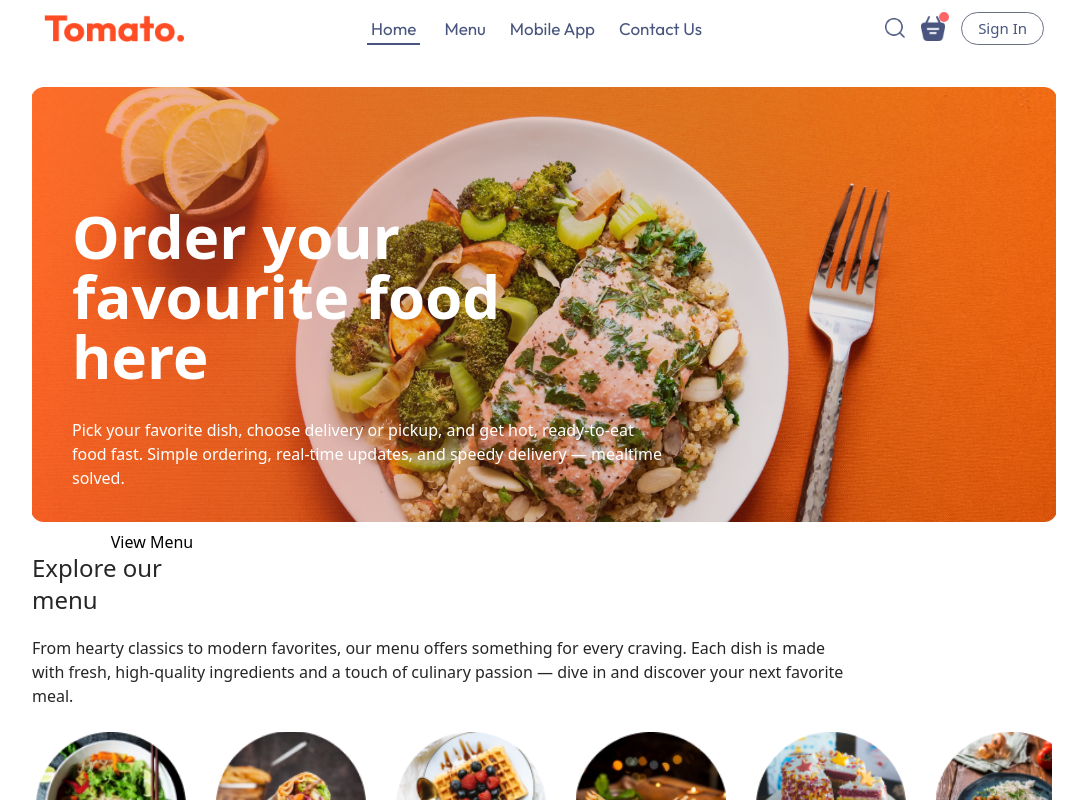
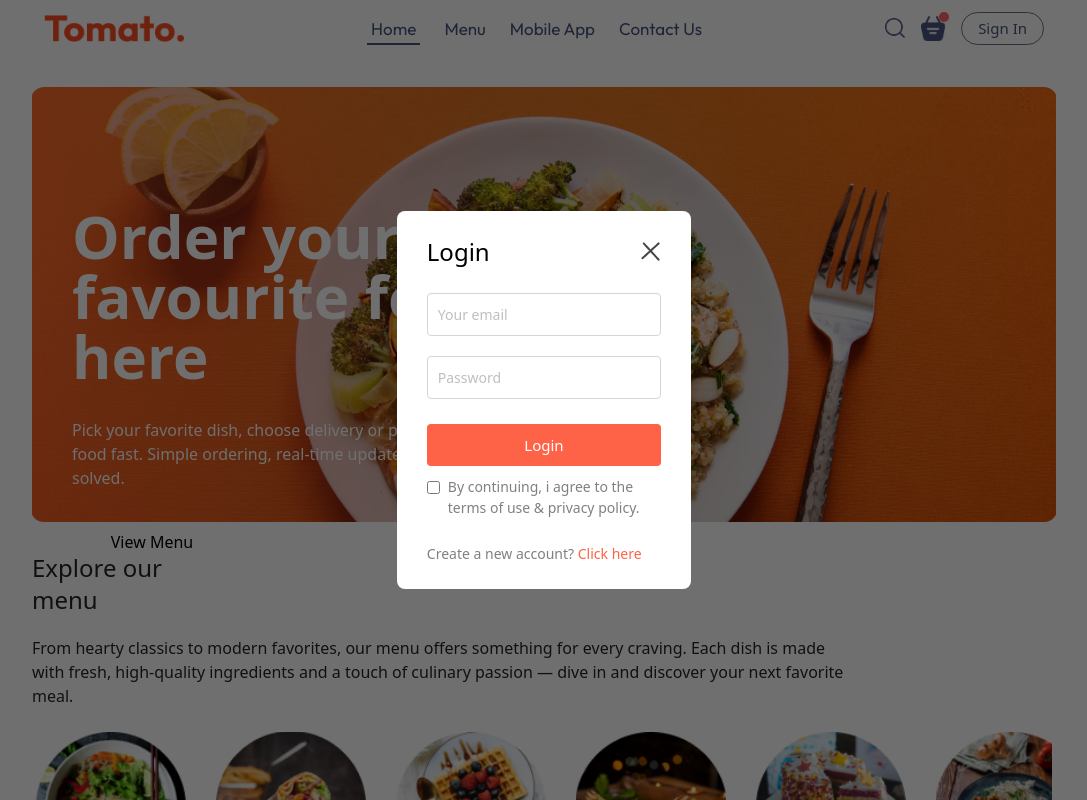
Before and after one commit to Bslm61/Bslm.Food, a React (Vite) app in the folder Frontend/: page / in a window 1280 px wide. Both pictures are taken after a click on the button "Sign In". Shown: the top 800 px of the page, without its empty margins (96-1183 px from the left). Built offline with nearby package versions, Linux system fonts and the light colour scheme; a web font is replaced by a local one.

Commit message:
Login Form

```diff
--- a/Frontend/src/App.jsx
+++ b/Frontend/src/App.jsx
@@ -1,16 +1,19 @@
-import React from "react";
+import React, { useState } from "react";
 import { Navbar } from "./components/Navbar/Navbar";
 import { Routes, Route } from "react-router";
 import { Home } from "./pages/Home/Home";
 import { Cart } from "./pages/Cart/Cart";
 import { PlaceOrder } from "./pages/PlaceOrder/PlaceOrder";
 import { Footer } from "./components/Footer/Footer";
+import { LogingPopup } from "./components/LogingPopup/LogingPopup";
 
 const App = () => {
+  const [showLogin, setShowLogin] = useState(false);
   return (
     <>
+      {showLogin ? <LogingPopup setShowLogin={setShowLogin} /> : <></>}
       <div className="overflow-   sm:overflow-hidden p-0  box-border min-h-screen w-[80%] m-auto ">
-        <Navbar />
+        <Navbar setShowLogin={setShowLogin} />
         <Routes>
           <Route path="/" element={<Home />} />
           <Route path="/cart" element={<Cart />} />
--- a/Frontend/src/components/LogingPopup/LogingPopup.jsx
+++ b/Frontend/src/components/LogingPopup/LogingPopup.jsx
@@ -1,5 +1,77 @@
-import React from "react";
+import React, { useState } from "react";
+import assets from "../../assets/assets";
 
-export const LogingPopup = () => {
-  return <div>LogingPopup</div>;
+export const LogingPopup = ({ setShowLogin }) => {
+  const [currState, setCurrState] = useState("Login");
+
+  return (
+    // login-popup
+    <div className="absolute z-1  w-full h-full bg-[#00000090] grid ">
+      {/* login-popup-container */}
+      <form className="place-self-center w-[23vw] max-w-[330px] text-[#808080] bg-white flex flex-col gap-[25px] p-[25px_30px] rounded-lg text-[14px] animate-fade-in duration-500">
+        {/* login-popup-title     */}
+        <div className="flex justify-between items-center text-black text-2xl  ">
+          <h2>{currState}</h2>
+          <img
+            className=" cursor-pointer"
+            onClick={() => {
+              setShowLogin(false);
+            }}
+            src={assets.cross_icon}
+            alt=""
+          />
+        </div>
+        {/* login-popup-inputs */}
+        <div className="flex flex-col gap-5">
+          {currState === "Login" ? (
+            <></>
+          ) : (
+            <input
+              className="border border-gray-300 border-solid p-2.5 rounded-sm outline-none focus:ring-2 focus:ring-orange-400"
+              type="text"
+              placeholder="Your name "
+              required
+            />
+          )}
+          <input
+            className="border border-gray-300 border-solid p-2.5 rounded-sm outline-none focus:ring-2 focus:ring-orange-400"
+            type="email"
+            placeholder="Your email"
+            required
+          />
+          <input
+            className="border border-gray-300 border-solid p-2.5 rounded-sm outline-none focus:ring-2 focus:ring-orange-400"
+            type="password"
+            placeholder="Password"
+            required
+          />
+        </div>
+        <button className="border-none p-2.5 bg-[#FF6347] text-[15px] cursor-pointer text-white rounded-sm">{currState === "Sign Up" ? "Create account" : "Login"}</button>
+        {/* login-popup-condition */}
+        <div className="flex items-start  gap-2 -mt-[15px] ">
+          <input className="mt-[5px]" type="checkbox" required />
+          <p>By continuing, i agree to the terms of use & privacy policy.</p>
+        </div>
+        {currState === "Login" ? (
+          <p>
+            Create a new account?{" "}
+            <span
+              onClick={() => setCurrState("Sign Up")}
+              className="cursor-pointer text-[#FF6347]">
+              Click here
+            </span>
+          </p>
+        ) : (
+          <p>
+            Already have an account?{" "}
+            <span
+              onClick={() => setCurrState("Login")}
+              className="cursor-pointer text-[#FF6347]">
+              Login here
+            </span>
+          </p>
+        )}
+      </form>
+    </div>
+  );
 };
--- a/Frontend/src/components/Navbar/Navbar.jsx
+++ b/Frontend/src/components/Navbar/Navbar.jsx
@@ -1,7 +1,7 @@
 import React, { useState } from "react";
 import { Link } from "react-scroll";
 
-export const Navbar = () => {
+export const Navbar = ({setShowLogin}) => {
   const [menu, setMenu] = useState("home");
   const [isOpen, setIsOpen] = useState(false); // for mobile menu toggle
 
@@ -54,7 +54,10 @@ export const Navbar = () => {
             <div className="absolute min-w-2.5 min-h-2.5 bg-red-400 rounded-full -top-1 -right-1"></div>
           </div>
 
-          <button className="text-[15px] text-[#49557e] border border-gray-500 px-4 py-1 rounded-full hover:bg-amber-50 duration-300">
+          <button onClick={()=>
+            setShowLogin(true)
+          }
+          className="text-[15px] text-[#49557e] border border-gray-500 px-4 py-1 rounded-full hover:bg-amber-50 duration-300">
             Sign In
           </button>
         </div>
@@ -92,7 +95,11 @@ export const Navbar = () => {
           ))}
 
           {/* Mobile Sign-In Button */}
-          <button className="text-[15px] text-[#49557e] border border-gray-500 px-6 py-1 rounded-full hover:bg-amber-50 duration-300">
+          <button
+          onClick={()=>
+            setShowLogin(true)
+          }
+          className="text-[15px] text-[#49557e] border border-gray-500 px-6 py-1 rounded-full hover:bg-amber-50 duration-300">
             Sign In
           </button>
         </ul>
```
